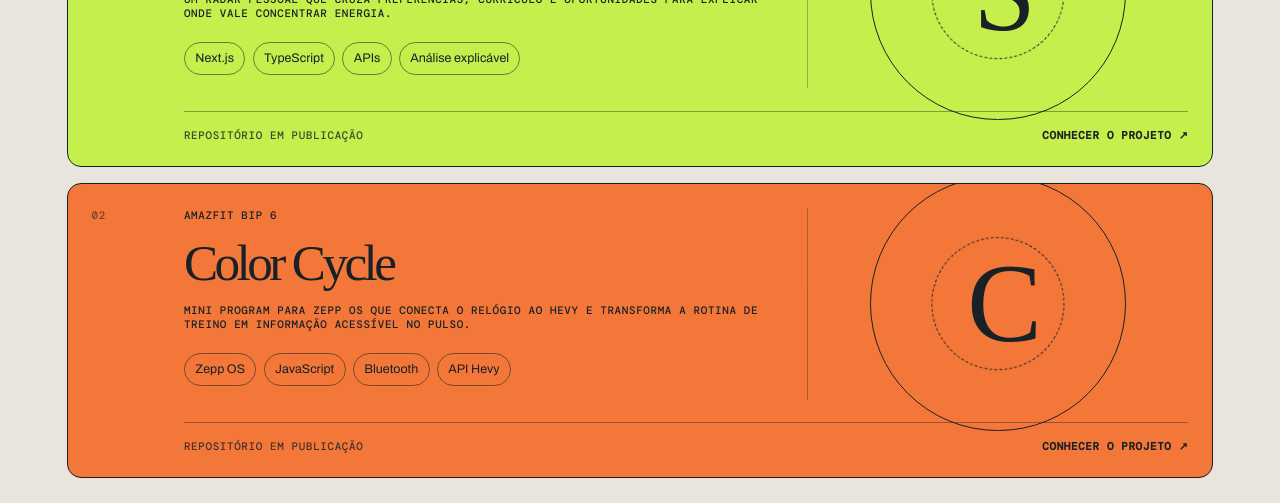
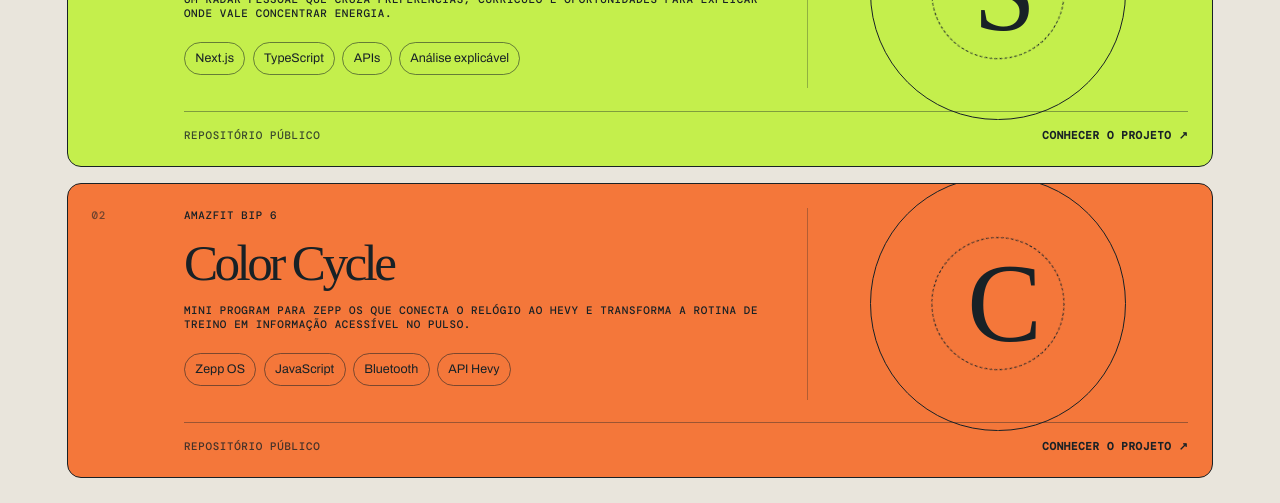
Before and after one commit to ledumape/ledumape.github.io, a Next.js app: page / in a window 1280 px wide. Shown: the part 1240-1743 px from the top of the page. Built offline with nearby package versions, Linux system fonts and the light colour scheme; a web font is replaced by a local one.

Commit message:
Link published projects

```diff
--- a/app/page.tsx
+++ b/app/page.tsx
@@ -5,6 +5,7 @@
     description: "Um radar pessoal que cruza preferências, currículo e oportunidades para explicar onde vale concentrar energia.",
     details: ["Next.js", "TypeScript", "APIs", "Análise explicável"],
     accent: "lime",
+    repositoryUrl: "https://github.com/ledumape/signal-job-radar",
   },
   {
     title: "Color Cycle",
@@ -12,6 +13,7 @@
     description: "Mini Program para Zepp OS que conecta o relógio ao Hevy e transforma a rotina de treino em informação acessível no pulso.",
     details: ["Zepp OS", "JavaScript", "Bluetooth", "API Hevy"],
     accent: "orange",
+    repositoryUrl: "https://github.com/ledumape/color-cycle-bip6",
   },
 ];
 
@@ -43,7 +45,7 @@
             <div className="project-index">0{index + 1}</div>
             <div className="project-main"><p>{project.label}</p><h3>{project.title}</h3><p className="project-description">{project.description}</p><div className="tags">{project.details.map((detail) => <span key={detail}>{detail}</span>)}</div></div>
             <div className="project-art" aria-hidden="true"><span /><b>{project.title.slice(0, 1)}</b><i /></div>
-            <div className="project-footer"><span>Repositório em publicação</span><a href="#contato">Conhecer o projeto <span aria-hidden="true">↗</span></a></div>
+            <div className="project-footer"><span>Repositório público</span><a href={project.repositoryUrl} target="_blank" rel="noreferrer">Conhecer o projeto <span aria-hidden="true">↗</span></a></div>
           </article>)}
         </div>
       </section>
--- a/package.json
+++ b/package.json
@@ -10,7 +10,7 @@
     "build": "vinext build",
     "start": "vinext start",
     "test": "npm run build && node --test tests/rendered-html.test.mjs",
-    "lint": "eslint . --ignore-pattern dist --ignore-pattern .next",
+    "lint": "eslint . --ignore-pattern dist --ignore-pattern .next --ignore-pattern site-package-stage",
     "db:generate": "drizzle-kit generate"
   },
   "dependencies": {
```
Also changed, not shown: 2 other files (tests, documents, lock files or other folders).
